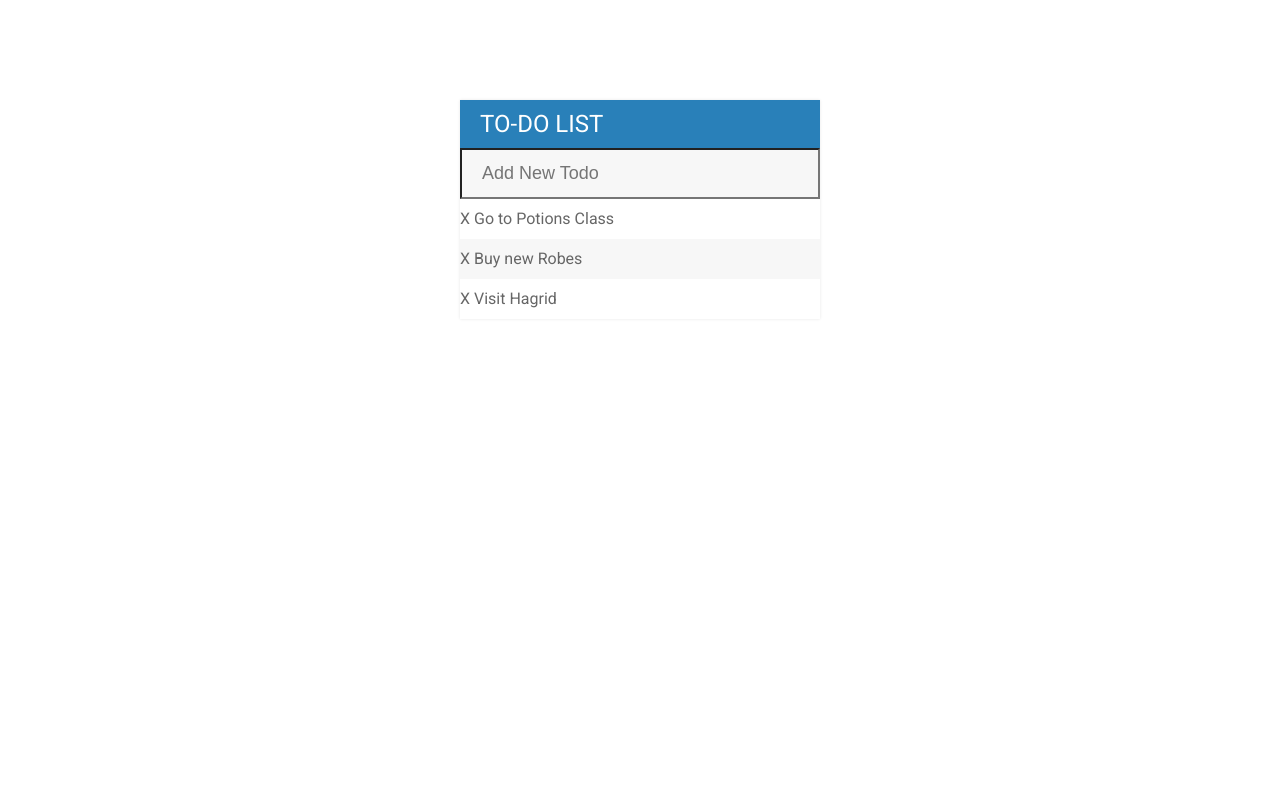
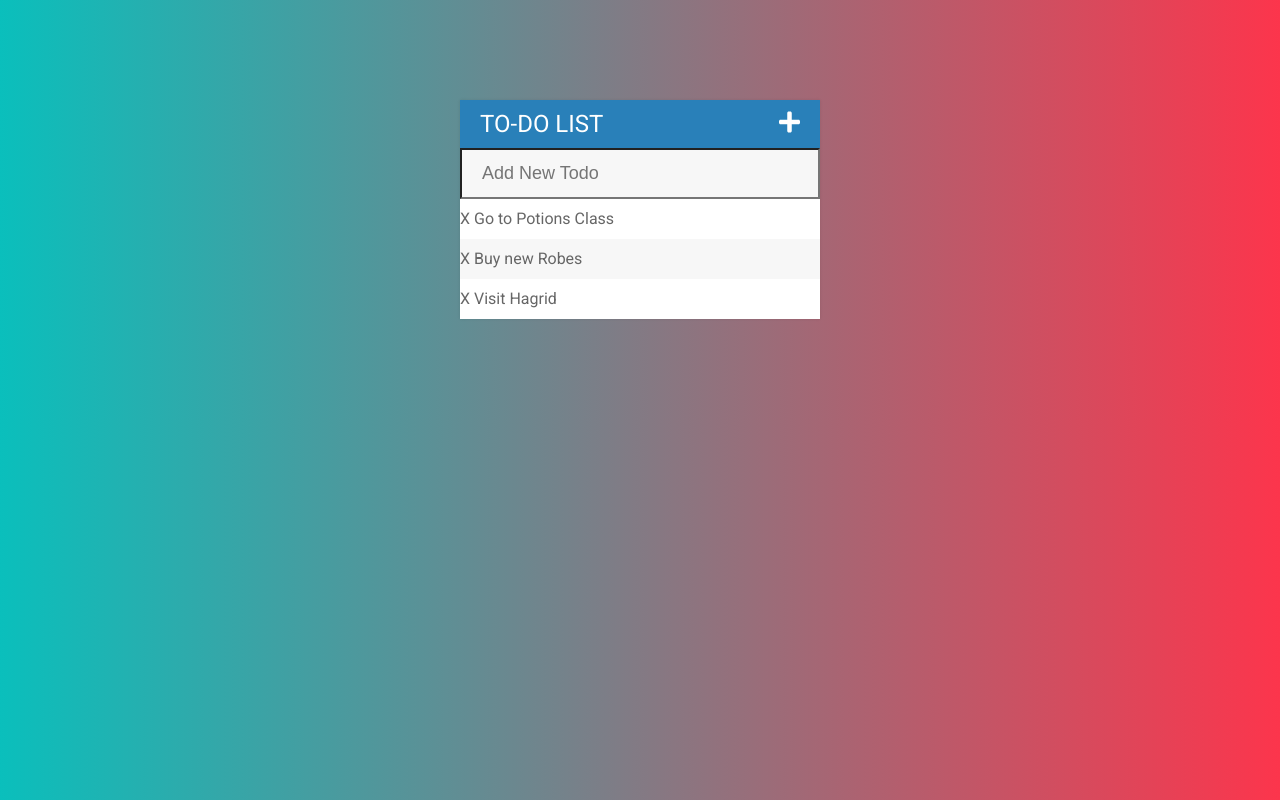
Before and after one commit to matosb2/Todo-List-Project, a plain HTML site: page assets/index.html in a window 1280 px wide. Drawn offline with Linux system fonts and the light colour scheme.

Commit message:
Add gradient background and symbol to todo list

```diff
--- a/assets/css/todos.css
+++ b/assets/css/todos.css
@@ -26,8 +26,21 @@ ul {
     padding: 0;
 }
 
+.fa-plus {
+    float: right;
+}
+
 body {
     font-family: Roboto;
+    background: #FC354C;
+    /* fallback for old browsers */
+
+    background: -webkit-linear-gradient(to right, #0ABFBC, #FC354C);
+    /* Chrome 10-25, Safari 5.1-6 */
+
+    background: linear-gradient(to right, #0ABFBC, #FC354C);
+    /* W3C, IE 10+/ Edge, Firefox 16+, Chrome 26+, Opera 12+, Safari 7+ */
+
 }
 
 li {
--- a/assets/index.html
+++ b/assets/index.html
@@ -12,7 +12,7 @@
 
 <body>
     <div id="container">
-        <h1>To-Do List</h1>
+        <h1>To-Do List<i class="fa fa-plus"></i></h1>
         <input placeholder="Add New Todo" type="text">
 
         <ul>
@@ -26,6 +26,8 @@
     </div>
 
     <script type="text/javascript" src="js/lib/jquery-3.3.1.min.js"></script>
+    <script defer src="https://use.fontawesome.com/releases/v5.0.10/js/all.js" integrity="sha384-slN8GvtUJGnv6ca26v8EzVaR9DC58QEwsIk9q1QXdCU8Yu8ck/tL/5szYlBbqmS+"
+        crossorigin="anonymous"></script>
     <script type="text/javascript" src="js/todos.js"></script>
 </body>
 
```
